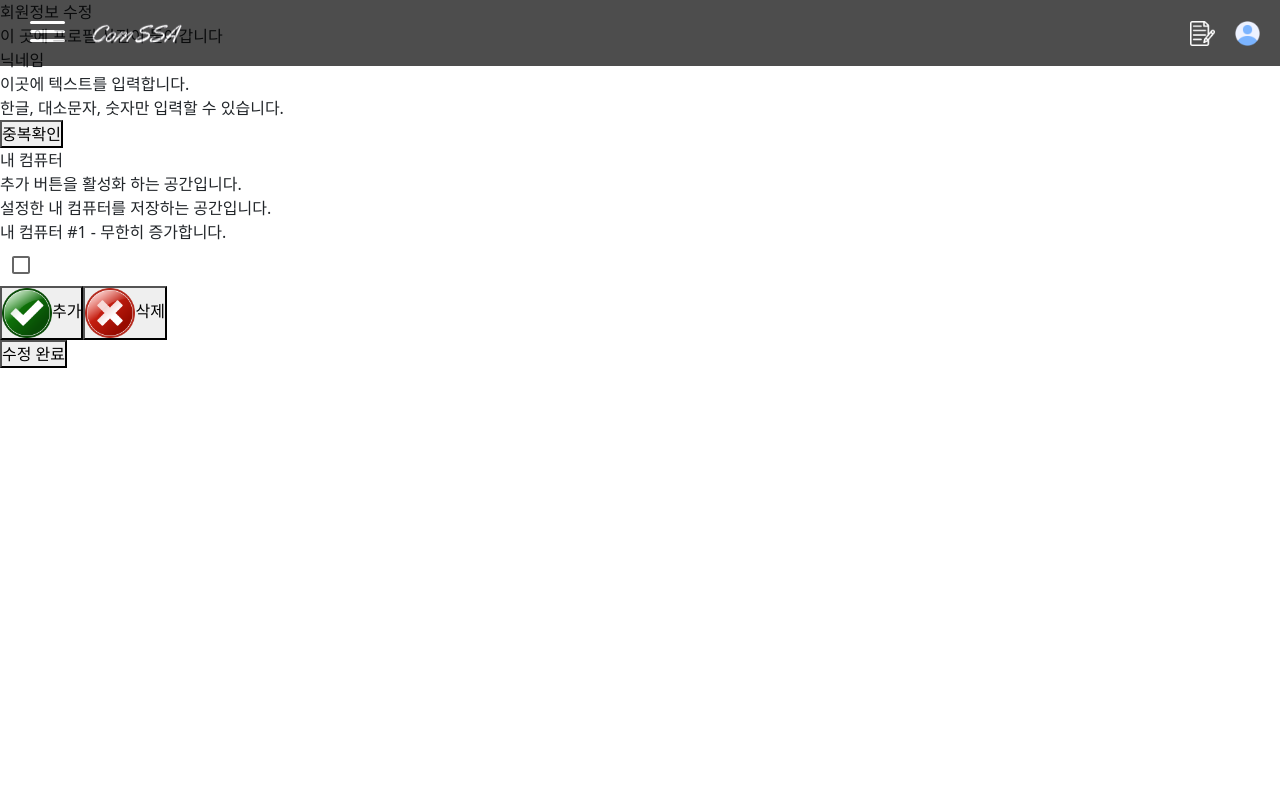
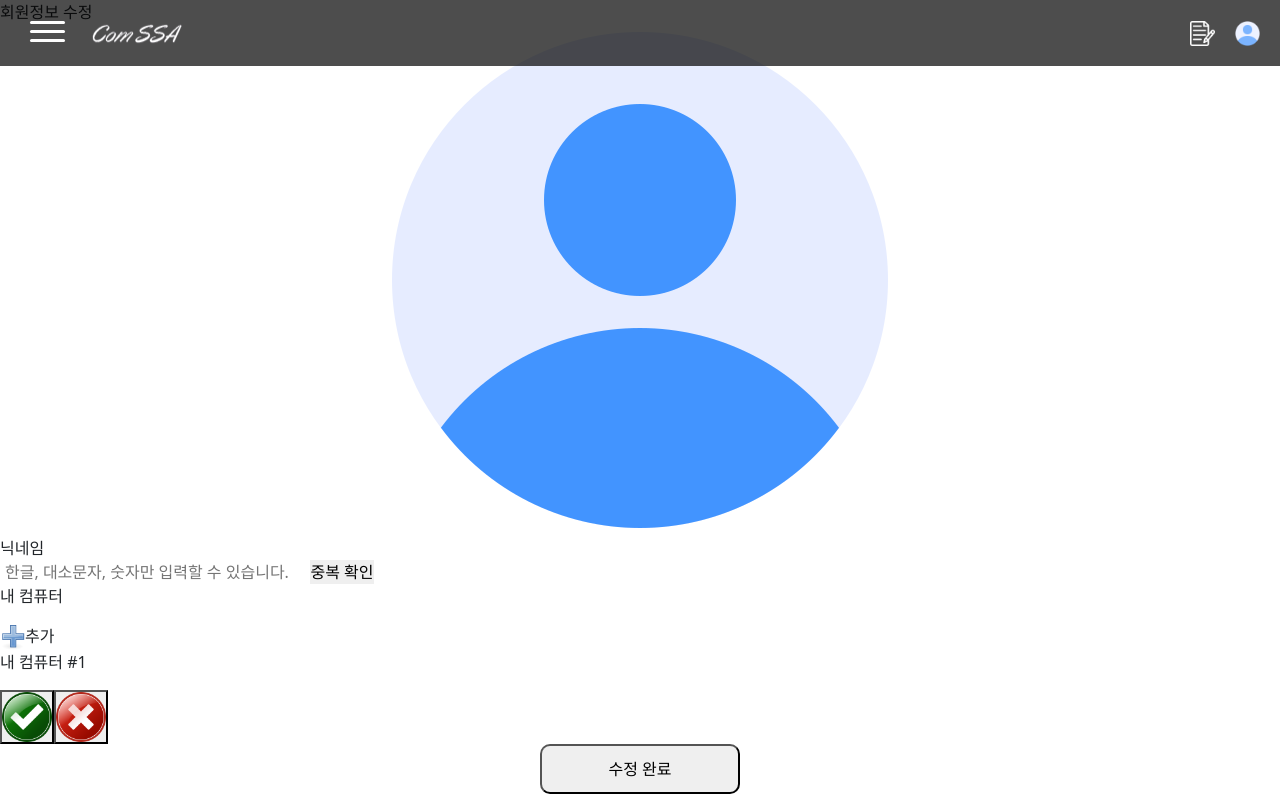
Before and after one commit to hj-kim0/SSAFY_PJT3, a React (Create React App) app in the folder frontend/: page /userinfo in a window 1280 px wide. Built offline with nearby package versions, Linux system fonts and the light colour scheme.

Commit message:
frontend # 닉네임 창 및 회원정보 페이지 버튼 추가

```diff
--- a/frontend/src/screens/UserInfo.jsx
+++ b/frontend/src/screens/UserInfo.jsx
@@ -2,48 +2,112 @@ import { Checkbox } from "@mui/material";
 import React from "react";
 import ComAdd from "../assets/images/login/Add.png";
 import ComDelete from "../assets/images/login/Delete.png";
+import ProfilePicture from "../assets/images/common/user.png";
+import ComputerAdd from "../assets/images/common/Computer_Add.png";
+import { border, display } from "@mui/system";
 
 export default function UserInfo() {
   return (
-    <div style={{ display: "block", margin: "auto" }}>
+    <div>
       <div>회원정보 수정</div>
-      <div>이 곳에 프로필 사진이 들어갑니다</div>
+      <div>
+        <img
+          style={{ display: "block", margin: "auto" }}
+          src={ProfilePicture}
+          alt="이 곳에 프로필 사진이 들어갑니다"
+        />
+      </div>
       <div>닉네임</div>
       <div>
-        <div>이곳에 텍스트를 입력합니다.</div>
-        <div>한글, 대소문자, 숫자만 입력할 수 있습니다.</div>
         <div>
-          <button>중복확인</button>
+          <input
+            type="text"
+            name="NickName"
+            placeholder="한글, 대소문자, 숫자만 입력할 수 있습니다."
+            style={{
+              width: "25%",
+              display: "inline",
+              border: "none",
+              paddingLeft: "5px",
+              outline: "none",
+              boxSizing: "border-box",
+              margin: "0 auto",
+              marginright: "10px",
+            }}
+          ></input>
+          <button
+            type="DuplicateCheck"
+            style={{
+              width: "5%",
+              display: "inline",
+              margin: "0 auto",
+              border: "none",
+              outline: "none",
+              marginLeft: "-10px",
+              boxSizing: "border-box",
+              textAlign: "center",
+              color: "#ffdidc",
+            }}
+          >
+            중복 확인
+          </button>
         </div>
         <div>
-          <div>내 컴퓨터</div>
-          <div>추가 버튼을 활성화 하는 공간입니다.</div>
-          <div>설정한 내 컴퓨터를 저장하는 공간입니다.</div>
-          <div>내 컴퓨터 #1 - 무한히 증가합니다.</div>
           <div>
-            <Checkbox>작성 완료</Checkbox>
+            <p>내 컴퓨터</p>
+            <img
+              src={ComputerAdd}
+              alt="견적을 맞춘 내 컴퓨터를 추가하려면 클릭"
+              style={{ height: "25px", width: "25px" }}
+            />
+            추가
           </div>
           <div>
+            <p>내 컴퓨터 #1</p>
             <button>
               <img
                 src={ComAdd}
                 alt="짜여진 견적을 추가하려면 클릭"
-                style={{ height: "50px", width: "50px" }}
+                style={{
+                  height: "50px",
+                  width: "50px",
+                  display: "inline",
+                  margin: "auto",
+                  marginright: "5%",
+                  border: "0 solid",
+                }}
               />
-              추가
             </button>
             <button>
               <img
                 src={ComDelete}
                 alt="짜여진 견적을 삭제하려면 클릭"
-                style={{ height: "50px", width: "50px" }}
+                style={{
+                  height: "50px",
+                  width: "50px",
+                  display: "inline",
+                  margin: "auto",
+                  borderRadius: "20px",
+                  border: "0 solid",
+                }}
               />
-              삭제
             </button>
           </div>
         </div>
         <div>
-          <button>수정 완료</button>
+          <button
+            type="EditComplete"
+            style={{
+              width: "200px",
+              height: "50px",
+              display: "block",
+              margin: "auto",
+              textAlign: "center",
+              borderRadius: "10px",
+            }}
+          >
+            수정 완료
+          </button>
         </div>
       </div>
     </div>
```
Also changed, not shown: frontend/src/assets/images/common/Computer_Add.png (added).
